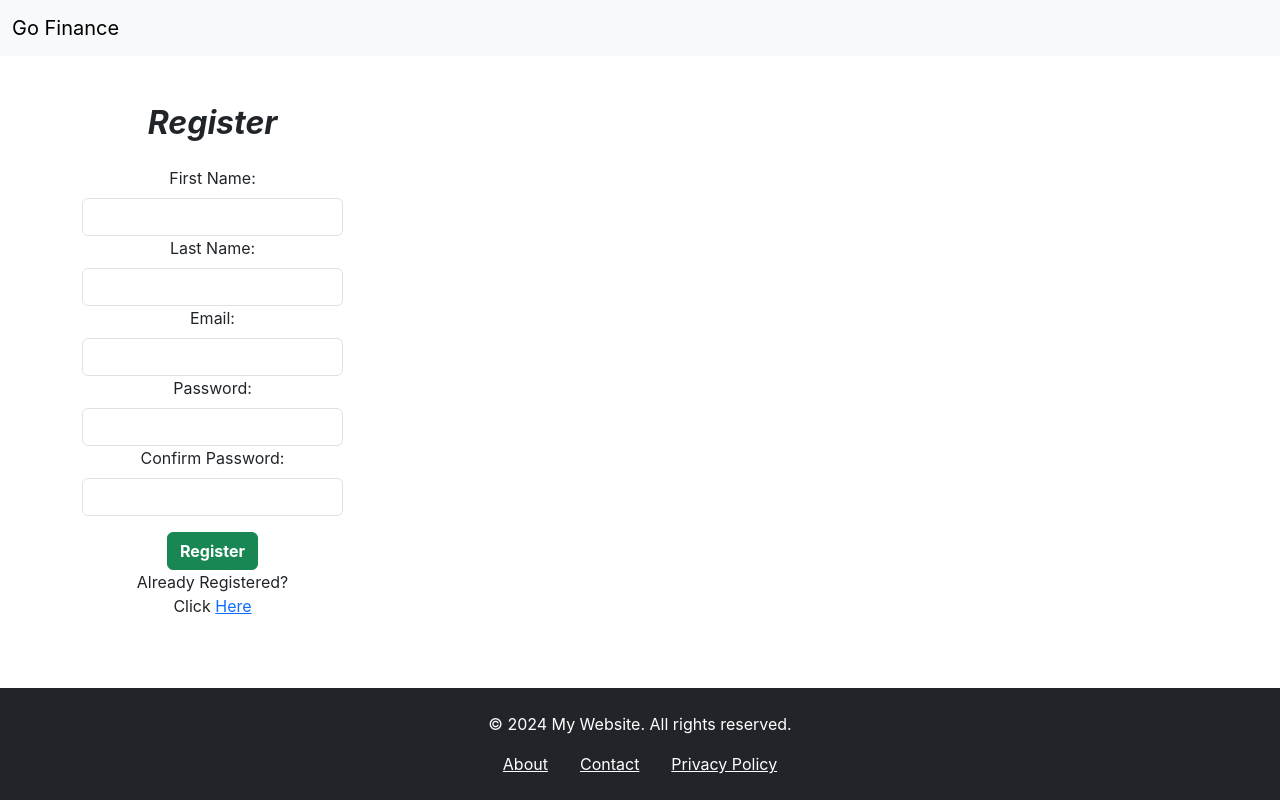
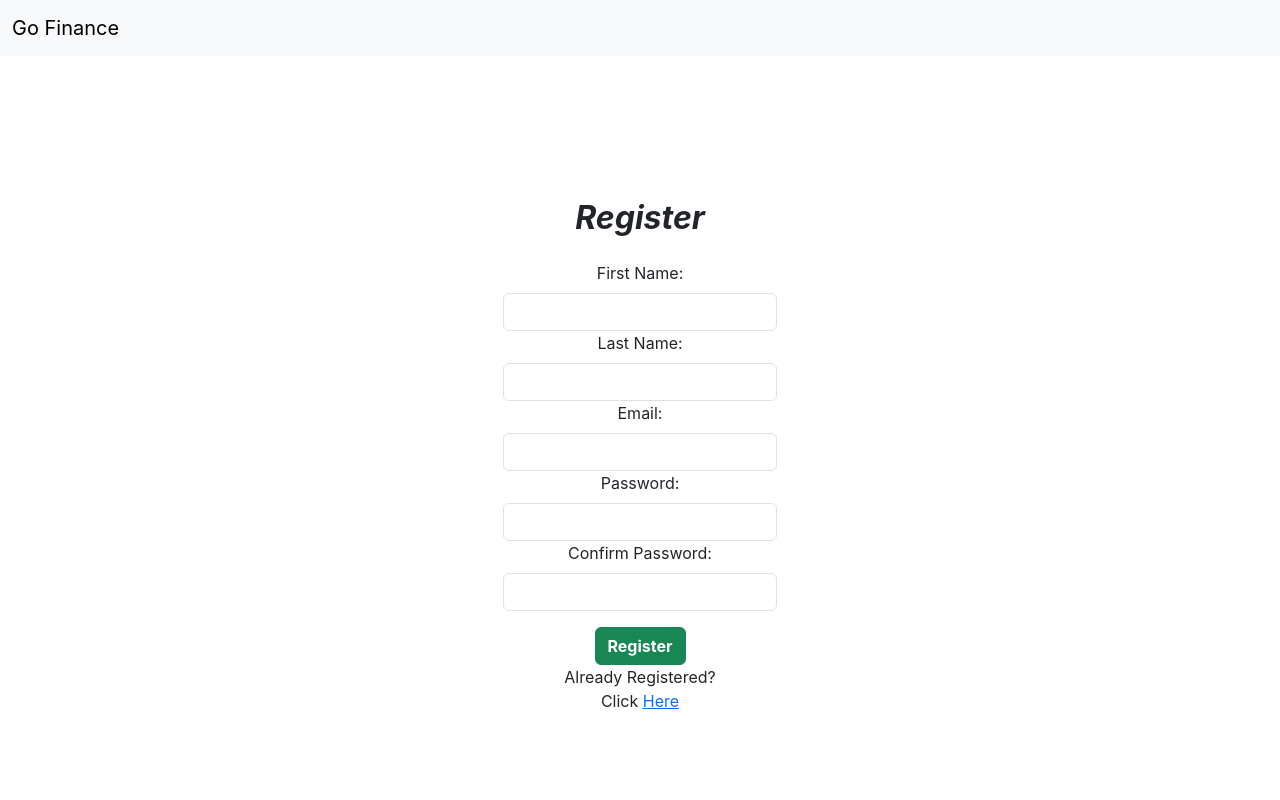
Before and after one commit to Saromazzotta/go_finance, a React (Create React App) app in the folder client/: page /register in a window 1280 px wide. Shown: the top 800 px of the page. Built offline with nearby package versions, Linux system fonts and the light colour scheme.

Commit message:
added style updates to registration and login components using bootstrap

```diff
--- a/client/src/components/LoginForm.jsx
+++ b/client/src/components/LoginForm.jsx
@@ -9,15 +9,13 @@ import Footer from './Footer';
 const LoginForm = () => {
     const navigate = useNavigate();
     const [userInfo, setUserInfo] = useState({
-        firstName: "",
-        lastName: "",
         email: "",
         password: "",
-        confirmPassword: "",
     })
 
     const [errors, setErrors] = useState({});
 
+    // Handle form input changes
     const changeHandler = (e) => {
         setUserInfo({
             ...userInfo,
@@ -25,7 +23,7 @@ const LoginForm = () => {
         })
     }
 
-
+    // Handle form submission
     const submitHandler = (e) => {
         e.preventDefault();
         axios.post("http://localhost:8080/api/users/register", userInfo, { withCredentials: true })
@@ -39,10 +37,10 @@ const LoginForm = () => {
     return (
         <div className="d-flex flex-column min-vh-100">
             <NavBar />
-            <div className="container mt-5 flex-grow-1">
-                <div className="row">
+            <div className="container flex-grow-1 d-flex justify-content-center align-items-center" style={{ height: '100vh' }}>
+                <div className="row mx-auto">
                     {/* Login Form */}
-                    <div className="col-md-3">
+                    <div className="col-lg">
                         <form>
                             <h2 className="text-center fw-bold fst-italic mb-4">Login</h2>
                             <div className="form-group">
--- a/client/src/components/RegistrationForm.jsx
+++ b/client/src/components/RegistrationForm.jsx
@@ -7,9 +7,9 @@ function RegistrationForm() {
     return (
         <div className="d-flex flex-column min-vh-100"> {/* Full viewport height, flex layout */}
             <NavBar />
-            <div className="container mt-5 flex-grow-1">
-                <div className="row">
-                    <div className="col-md-3">
+            <div className="container flex-grow-1 d-flex justify-content-center align-items-center" style={{ height: '100vh' }}>
+                <div className="row mx-auto">
+                    <div className="col-lg">
                         <form>
                             <h2 className="text-center fw-bold fst-italic mb-4">Register</h2>
                             <div className="form-group">
```
